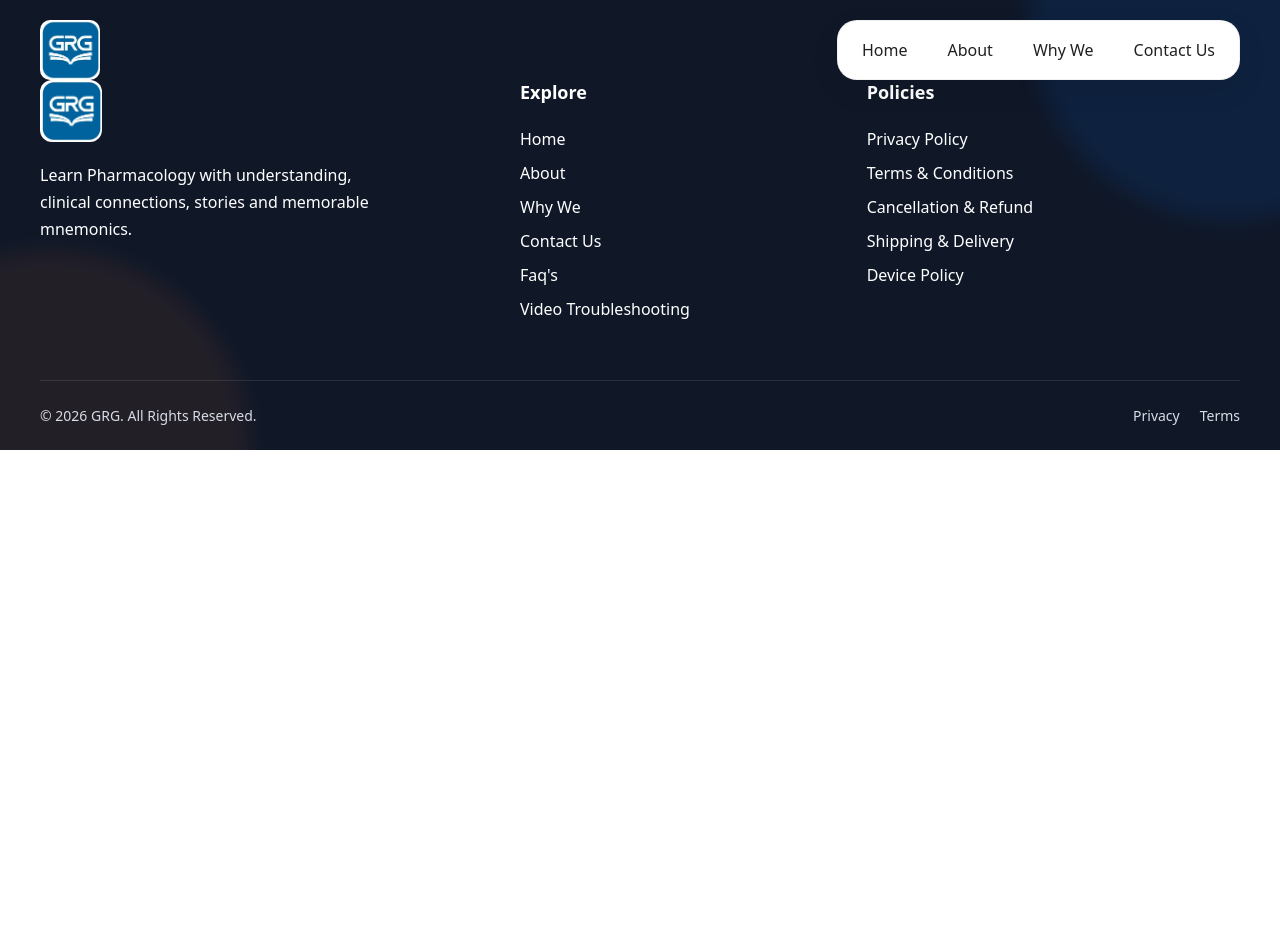
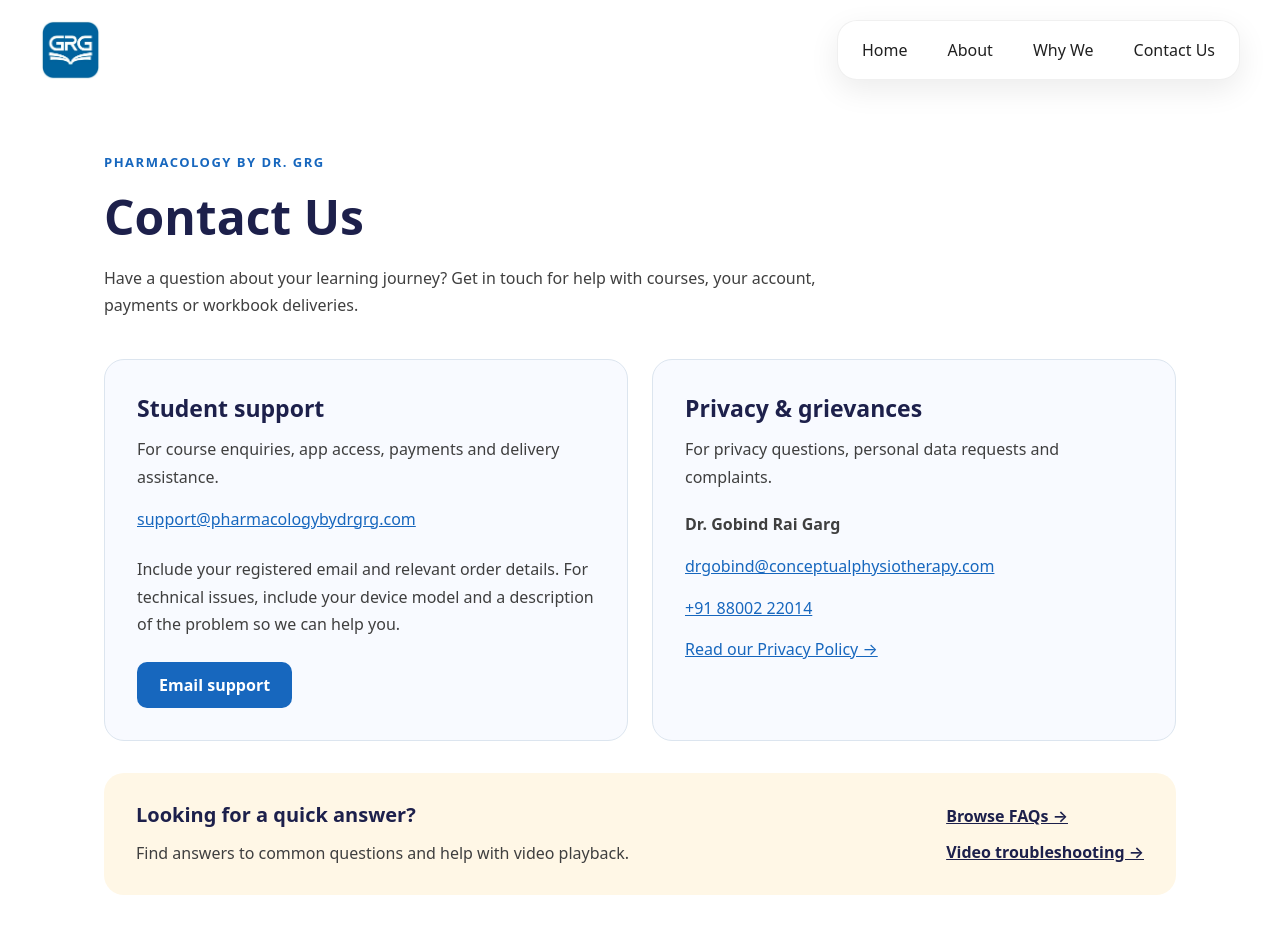
Before and after one commit to VikasChauhanBD/pharma, a React (Vite) app: page /contact in a window 1280 px wide. Shown: the top 952 px of the page. Before the commit the page ends 800 px from the top, so only its background shows below. Built offline with nearby package versions, Linux system fonts and the light colour scheme.

Commit message:
contact us page created

```diff
--- a/src/App.jsx
+++ b/src/App.jsx
@@ -6,6 +6,7 @@
 import FaqsPage from "./pages/FaqsPage";
 import VideoTroubleshootingPage from "./pages/VideoTroubleshootingPage";
 import AboutPage from "./pages/AboutPage";
+import ContactPage from "./pages/ContactPage";
 import PrivacyPolicyPage from "./pages/PrivacyPolicyPage";
 import TermsAndConditions from "./pages/TermsAndConditionsPage";
 import CancellationPolicyPage from "./pages/CancellationPolicyPage";
@@ -22,6 +23,7 @@
         <Routes>
           <Route path="/" element={<HeroPage />} />
           <Route path="/about" element={<AboutPage />} />
+          <Route path="/contact" element={<ContactPage />} />
           <Route path="/faqs" element={<FaqsPage />} />
           <Route
             path="/troubleshooting"
--- a/src/components/comman/footer/Footer.jsx
+++ b/src/components/comman/footer/Footer.jsx
@@ -44,7 +44,7 @@
             <a href="/">Home</a>
             <Link to="/about">About</Link>
             <a href="#why-we">Why We</a>
-            <a href="#contact">Contact Us</a>
+            <Link to="/contact">Contact Us</Link>
             <a href="/faqs">Faq's</a>
             <a href="/troubleshooting">Video Troubleshooting</a>
           </div>
--- a/src/components/comman/navbar/Navbar.jsx
+++ b/src/components/comman/navbar/Navbar.jsx
@@ -120,7 +120,7 @@
           <a href="/">Home</a>
           <Link to="/about">About</Link>
           <a href="#why-we">Why We</a>
-          <a href="#contact">Contact Us</a>
+          <Link to="/contact">Contact Us</Link>
         </div>
 
         {/* Hamburger */}
@@ -158,9 +158,9 @@
           </div>
 
           <div ref={(el) => (menuItemsRef.current[3] = el)}>
-            <a href="#contact" onClick={closeMenu}>
+            <Link to="/contact" onClick={closeMenu}>
               Contact Us
-            </a>
+            </Link>
           </div>
         </div>
       </div>
--- /dev/null
+++ b/src/pages/ContactPage.css
@@ -0,0 +1,32 @@
+.contact-page {
+  max-width: 1120px;
+  margin: 0 auto;
+  padding: 150px 24px 72px;
+  color: #3f3f3f;
+}
+
+.contact-heading { max-width: 720px; margin-bottom: 40px; }
+.contact-eyebrow { color: #1767be; font-size: 13px; font-weight: 700; letter-spacing: 1.5px; }
+.contact-heading h1 { color: #1d204b; font-size: clamp(34px, 5vw, 48px); margin: 12px 0 16px; }
+.contact-page p { font-size: 16px; line-height: 1.7; }
+.contact-grid { display: grid; grid-template-columns: repeat(2, minmax(0, 1fr)); gap: 24px; }
+.contact-card { padding: 32px; border: 1px solid #dce5ef; border-radius: 20px; background: #f8faff; }
+.contact-page h2 { color: #1d204b; font-size: 23px; margin-bottom: 12px; }
+.contact-card a { overflow-wrap: anywhere; }
+.contact-email, .contact-phone, .contact-policy { display: block; color: #1767be; margin-top: 16px; line-height: 1.6; }
+.contact-note { margin-top: 24px; }
+.contact-officer { margin-top: 20px; font-weight: 600; }
+.contact-card .contact-button { display: inline-block; margin-top: 24px; padding: 12px 22px; border-radius: 10px; background: #1767be; color: white; text-decoration: none; font-weight: 600; }
+.contact-button:hover { background: #1d204b; }
+.contact-page a:focus-visible { outline: 3px solid #feb122; outline-offset: 4px; }
+.contact-help { display: flex; align-items: center; justify-content: space-between; gap: 24px; margin-top: 32px; padding: 28px 32px; border-radius: 20px; background: #fff7e6; }
+.contact-help h2 { font-size: 20px; }
+.contact-help-links { display: flex; flex-direction: column; gap: 12px; }
+.contact-help-links a { color: #1d204b; font-weight: 600; line-height: 1.5; }
+
+@media (max-width: 700px) {
+  .contact-page { padding: 120px 20px 48px; }
+  .contact-grid { grid-template-columns: 1fr; }
+  .contact-card { padding: 24px; }
+  .contact-help { flex-direction: column; align-items: flex-start; padding: 24px; }
+}
--- /dev/null
+++ b/src/pages/ContactPage.jsx
@@ -0,0 +1,68 @@
+import { Helmet } from "react-helmet";
+import { Link } from "react-router-dom";
+import "./ContactPage.css";
+
+function ContactPage() {
+  return (
+    <main className="contact-page">
+      <Helmet>
+        <title>Contact Us - Pharma</title>
+        <meta
+          name="description"
+          content="Contact Pharmacology by Dr. GRG for course, account, payment, delivery and privacy enquiries."
+        />
+      </Helmet>
+
+      <header className="contact-heading">
+        <span className="contact-eyebrow">PHARMACOLOGY BY DR. GRG</span>
+        <h1>Contact Us</h1>
+        <p>
+          Have a question about your learning journey? Get in touch for help
+          with courses, your account, payments or workbook deliveries.
+        </p>
+      </header>
+
+      <div className="contact-grid">
+        <section className="contact-card" aria-labelledby="support-heading">
+          <h2 id="support-heading">Student support</h2>
+          <p>For course enquiries, app access, payments and delivery assistance.</p>
+          <a className="contact-email" href="mailto:support@pharmacologybydrgrg.com">
+            support@pharmacologybydrgrg.com
+          </a>
+          <p className="contact-note">
+            Include your registered email and relevant order details. For
+            technical issues, include your device model and a description of
+            the problem so we can help you.
+          </p>
+          <a className="contact-button" href="mailto:support@pharmacologybydrgrg.com">
+            Email support
+          </a>
+        </section>
+
+        <section className="contact-card" aria-labelledby="privacy-heading">
+          <h2 id="privacy-heading">Privacy &amp; grievances</h2>
+          <p>For privacy questions, personal data requests and complaints.</p>
+          <p className="contact-officer">Dr. Gobind Rai Garg</p>
+          <a className="contact-email" href="mailto:drgobind@conceptualphysiotherapy.com">
+            drgobind@conceptualphysiotherapy.com
+          </a>
+          <a className="contact-phone" href="tel:+918800222014">+91 88002 22014</a>
+          <Link className="contact-policy" to="/privacy-policy">Read our Privacy Policy →</Link>
+        </section>
+      </div>
+
+      <section className="contact-help" aria-labelledby="help-heading">
+        <div>
+          <h2 id="help-heading">Looking for a quick answer?</h2>
+          <p>Find answers to common questions and help with video playback.</p>
+        </div>
+        <div className="contact-help-links">
+          <Link to="/faqs">Browse FAQs →</Link>
+          <Link to="/troubleshooting">Video troubleshooting →</Link>
+        </div>
+      </section>
+    </main>
+  );
+}
+
+export default ContactPage;
```
